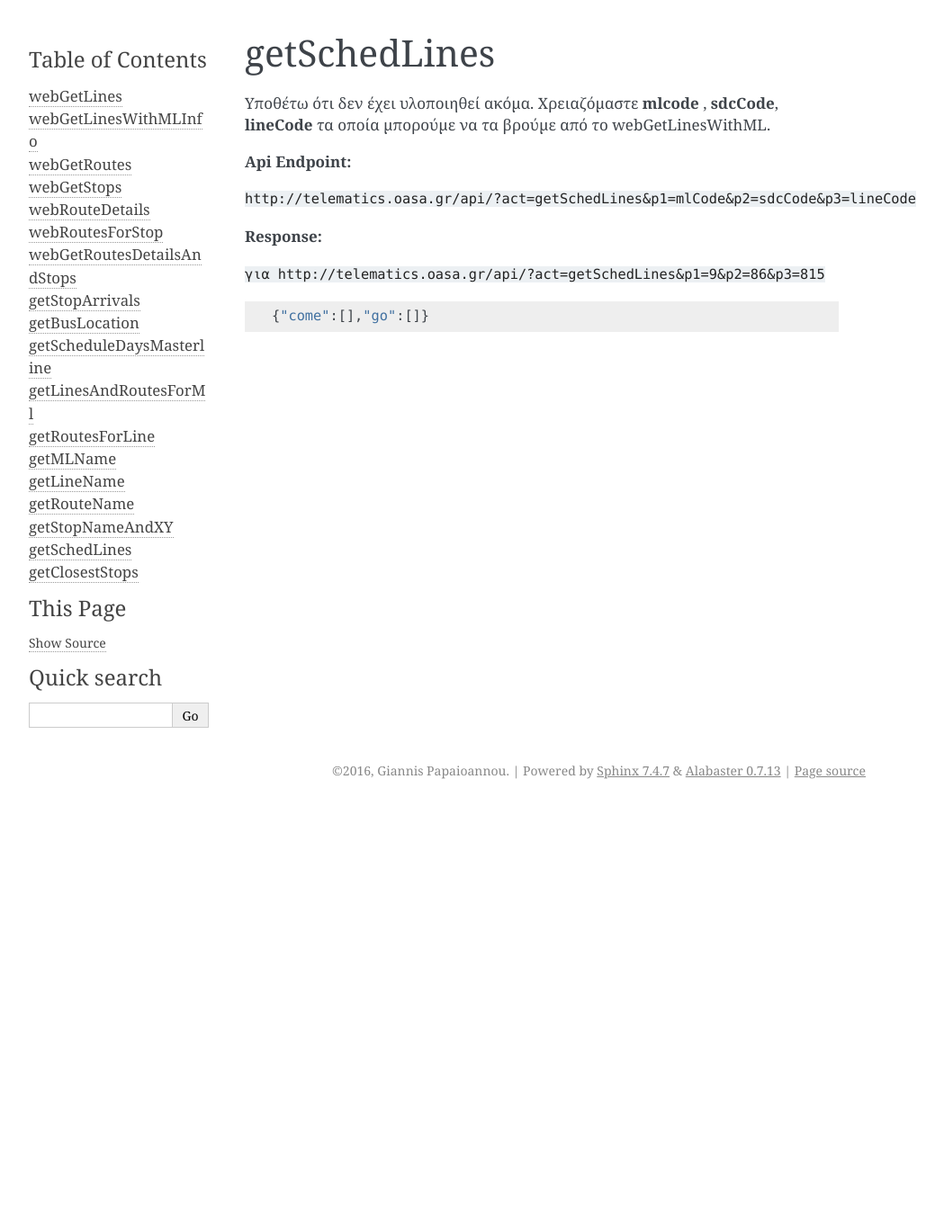
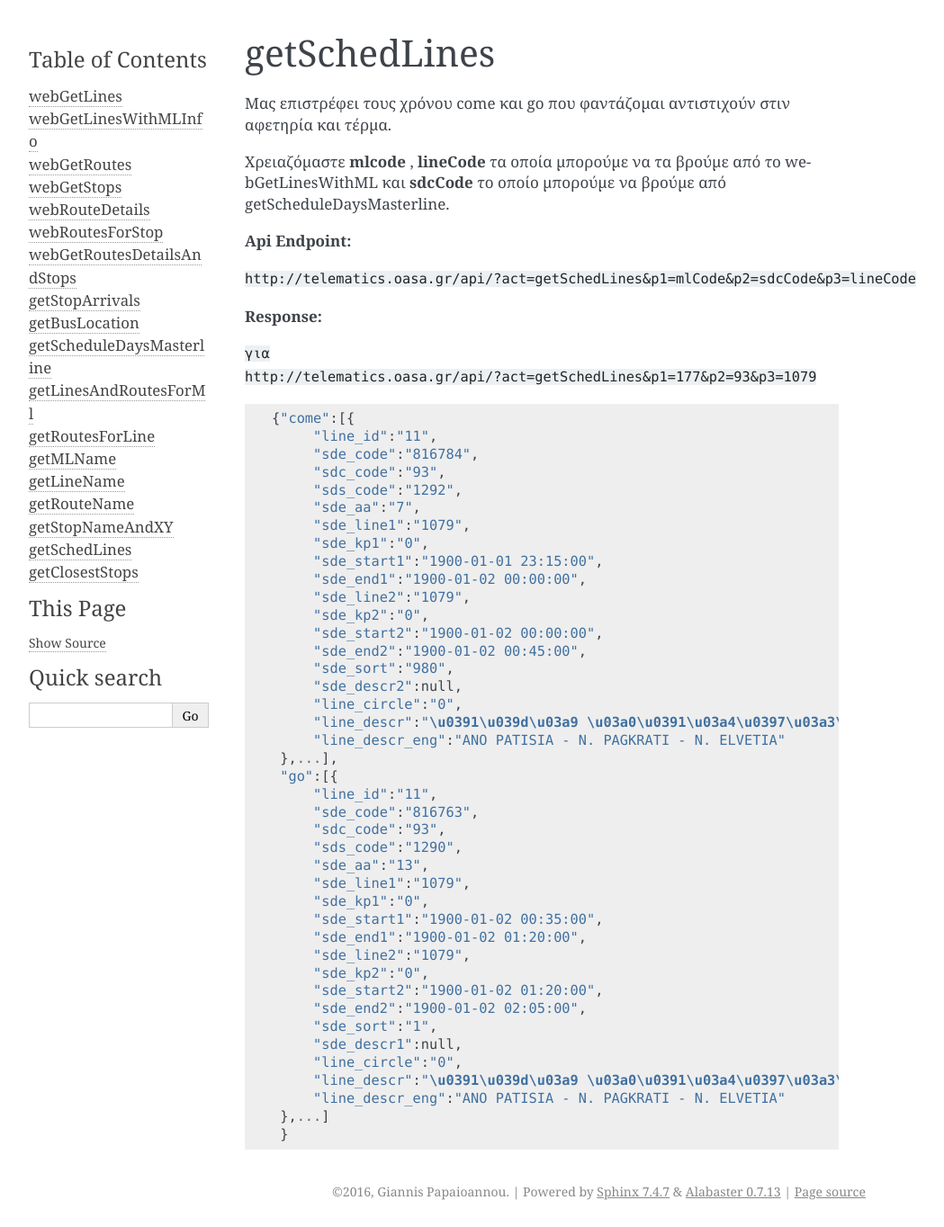
Before and after one commit to gph03n1x/OASA-Telematics-API-Documentation, a Sphinx documentation site: the page built from docs/source/getSchedLines.rst, in a window 1280 px wide. Shown: the whole page at 90% size, without its empty margins (148-1197 px from the left). Built offline with Sphinx 7.4.7, drawn with Linux system fonts in a browser that asks for light colours; before the commit the page ends 900 px from its top, so only the background shows below that.

Commit message:
Ανανέωση της κλάσης
Βρήκα από το site του ΟΑΣΑ μία δικιά τους κλήση προς τον server και ανανέωσα των κώδικα ώστε να δείχνει τι επιστρέφει πίσω ο server.

```diff
--- a/docs/source/getSchedLines.rst
+++ b/docs/source/getSchedLines.rst
@@ -1,9 +1,9 @@
 getSchedLines
 =============
+Μας επιστρέφει τους χρόνου come και go που φαντάζομαι αντιστιχούν στιν αφετηρία και τέρμα.
 
-Υποθέτω ότι δεν έχει υλοποιηθεί ακόμα.
-Χρειαζόμαστε **mlcode** , **sdcCode**, **lineCode** τα οποία μπορούμε να τα βρούμε από το
-webGetLinesWithML.
+Χρειαζόμαστε **mlcode** , **lineCode** τα οποία μπορούμε να τα βρούμε από το
+webGetLinesWithML και **sdcCode** το οποίο μπορούμε να βρούμε από getScheduleDaysMasterline.
 
 **Api Endpoint:**
 
@@ -11,8 +11,48 @@ webGetLinesWithML.
 
 **Response:**
 
-``για http://telematics.oasa.gr/api/?act=getSchedLines&p1=9&p2=86&p3=815``
+``για http://telematics.oasa.gr/api/?act=getSchedLines&p1=177&p2=93&p3=1079``
 
 .. code-block:: python
 
-   {"come":[],"go":[]}
+   {"come":[{
+        "line_id":"11",
+        "sde_code":"816784",
+        "sdc_code":"93",
+        "sds_code":"1292",
+        "sde_aa":"7",
+        "sde_line1":"1079",
+        "sde_kp1":"0",
+        "sde_start1":"1900-01-01 23:15:00",
+        "sde_end1":"1900-01-02 00:00:00",
+        "sde_line2":"1079",
+        "sde_kp2":"0",
+        "sde_start2":"1900-01-02 00:00:00",
+        "sde_end2":"1900-01-02 00:45:00",
+        "sde_sort":"980",
+        "sde_descr2":null,
+        "line_circle":"0",
+        "line_descr":"\u0391\u039d\u03a9 \u03a0\u0391\u03a4\u0397\u03a3\u0399\u0391 - \u039d.       \u03a0\u0391\u0393\u039a\u03a1\u0391\u03a4\u0399 - \u039d. \u0395\u039b\u0392\u0395\u03a4\u0399\u0391",
+        "line_descr_eng":"ANO PATISIA - N. PAGKRATI - N. ELVETIA"
+    },...],
+    "go":[{
+        "line_id":"11",
+        "sde_code":"816763",
+        "sdc_code":"93",
+        "sds_code":"1290",
+        "sde_aa":"13",
+        "sde_line1":"1079",
+        "sde_kp1":"0",
+        "sde_start1":"1900-01-02 00:35:00",
+        "sde_end1":"1900-01-02 01:20:00",
+        "sde_line2":"1079",
+        "sde_kp2":"0",
+        "sde_start2":"1900-01-02 01:20:00",
+        "sde_end2":"1900-01-02 02:05:00",
+        "sde_sort":"1",
+        "sde_descr1":null,
+        "line_circle":"0",
+        "line_descr":"\u0391\u039d\u03a9 \u03a0\u0391\u03a4\u0397\u03a3\u0399\u0391 - \u039d. \u03a0\u0391\u0393\u039a\u03a1\u0391\u03a4\u0399 - \u039d. \u0395\u039b\u0392\u0395\u03a4\u0399\u0391",
+        "line_descr_eng":"ANO PATISIA - N. PAGKRATI - N. ELVETIA"
+    },...]
+    }
```
